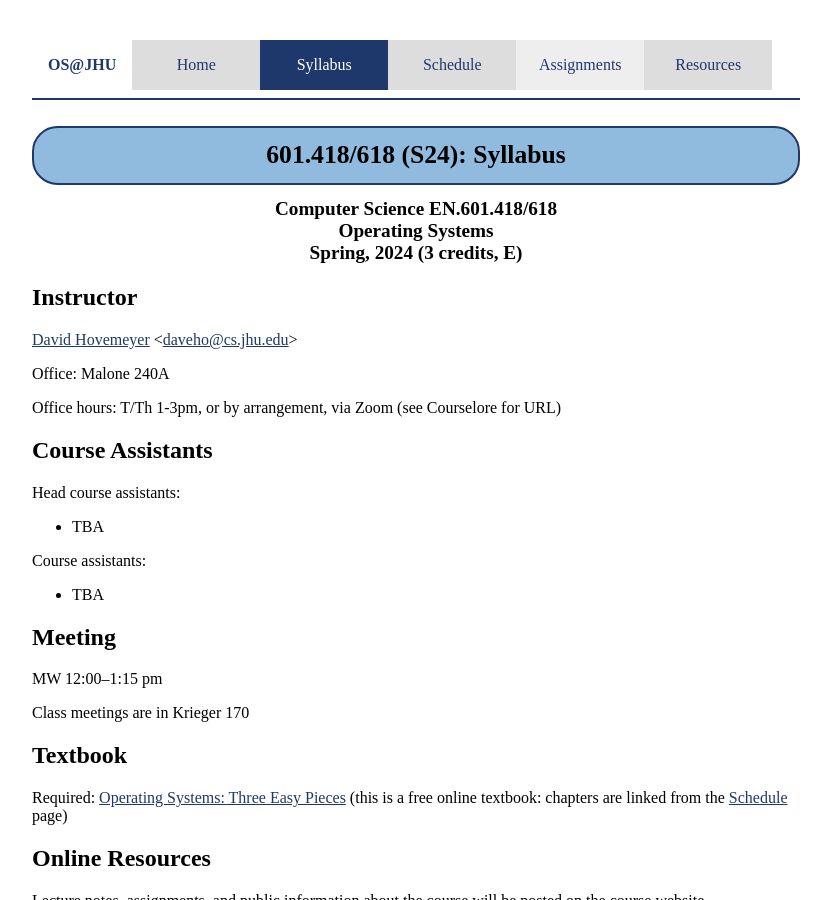
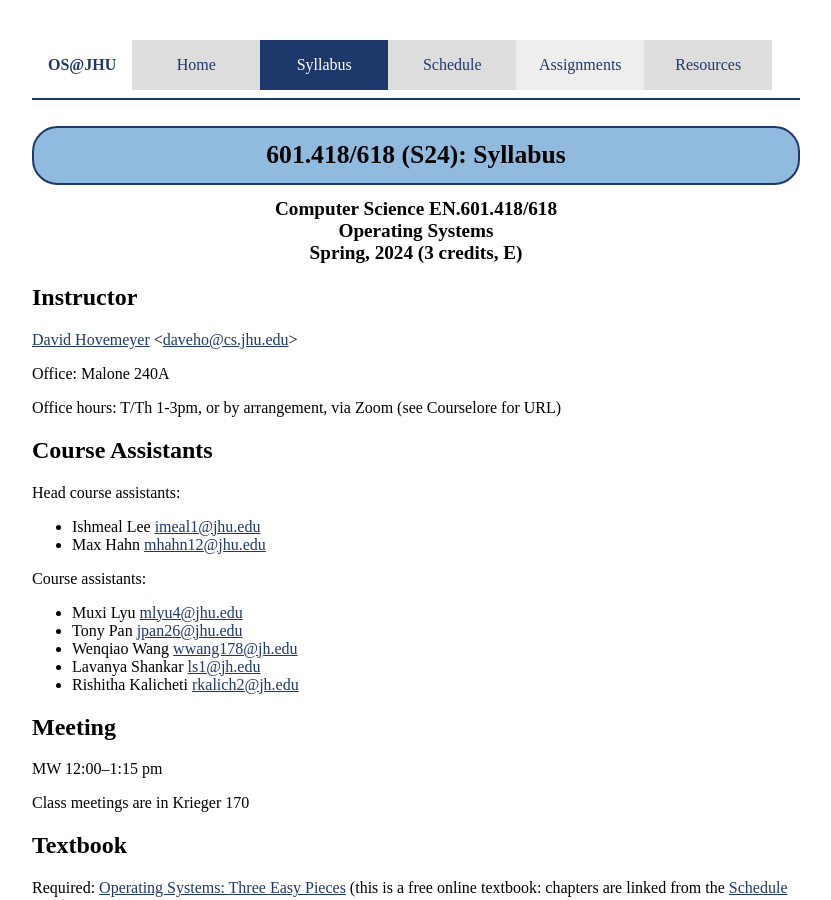
Before and after one commit to jhuopsys/spring2024, a Jekyll site: the page built from syllabus.md, in a window 1280 px wide and 900 px high. Shown: the whole window, without its empty margins (224-1055 px from the left). Built offline with Jekyll 4.4.1, drawn with Linux system fonts in a browser that asks for light colours.

Commit message:
add CA info

```diff
--- a/syllabus.md
+++ b/syllabus.md
@@ -22,11 +22,16 @@ Office hours: T/Th 1-3pm, or by arrangement, via Zoom (see Courselore for URL)
 
 Head course assistants:
 
-* TBA
+* Ishmeal Lee <imeal1@jhu.edu>
+* Max Hahn <mhahn12@jhu.edu>
 
 Course assistants:
 
-* TBA
+* Muxi Lyu <mlyu4@jhu.edu>
+* Tony Pan <jpan26@jhu.edu>
+* Wenqiao Wang <wwang178@jh.edu>
+* Lavanya Shankar <ls1@jh.edu>
+* Rishitha Kalicheti <rkalich2@jh.edu>
 
 ## Meeting
 
```
